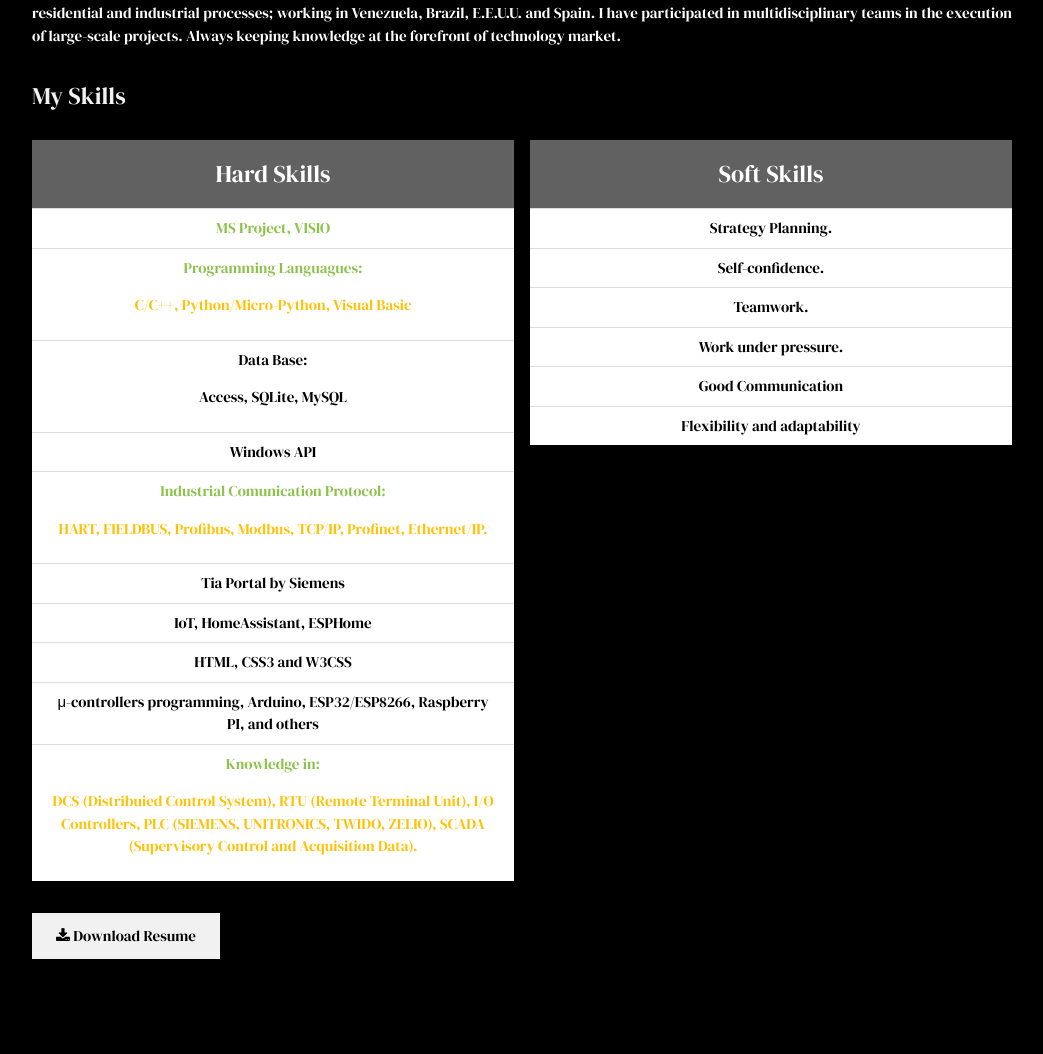
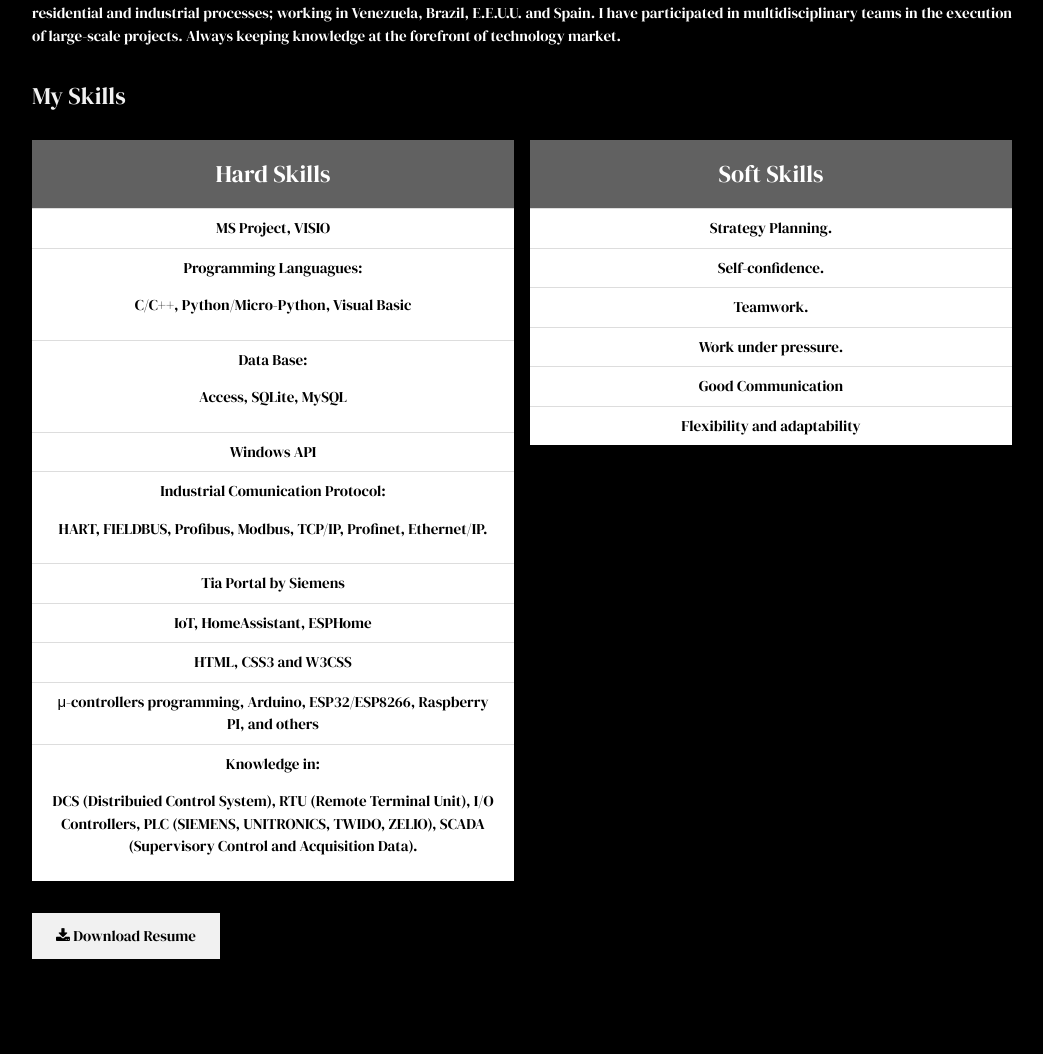
Before and after one commit to hildemaro1980/mysite_project, a Django app: template portfolio/templates/startpage.html in a window 1280 px wide. Shown: the part 814-1868 px from the top of the page, without its empty margins (178-1221 px from the left). Run offline with Django 4.2, Linux system fonts and the light colour scheme; the template is opened without the code that fills it: values that come from a table or form of the project are taken from there, others are empty; data comes from the database, SQL or seed files in the repository; parts of the project's set-up code (start-up, migrations or seed data) failed here and were passed over.

Commit message:
Update Table (Startpage

```diff
--- a/portfolio/templates/startpage.html
+++ b/portfolio/templates/startpage.html
@@ -49,7 +49,7 @@ body, h1,h2,h3,h4,h5,h6 {font-family: "DM Serif Display", sans-serif}
   <div class="w3-bar w3-black w3-opacity w3-hover-opacity-off w3-center w3-small">
     <a href="#" class="w3-bar-item w3-button" style="width:25% !important">{% trans "Home" %}</a>
     <a href="#about" class="w3-bar-item w3-button" style="width:25% !important">{%trans "About Me" %}</a>
-    <a href="#photos" class="w3-bar-item w3-button" style="width:25% !important">{% trans "My Projects"</a>
+    <a href="#photos" class="w3-bar-item w3-button" style="width:25% !important">{% trans "My Projects" %}</a>
     <a href="#contact" class="w3-bar-item w3-button" style="width:25% !important">{% trans "Contact Me" %}</a>
   </div>
 </div>
@@ -96,19 +96,19 @@ body, h1,h2,h3,h4,h5,h6 {font-family: "DM Serif Display", sans-serif}
       <div class="w3-half w3-margin-bottom">
         <ul class="w3-ul w3-white w3-center">
           <li class="w3-dark-grey w3-xlarge w3-padding-16">{% trans "Hard Skills" %}</li>
-          <li class="w3-padding w3-text-light-green">MS Project, VISIO</li>
-          <li class="w3-padding w3-text-light-green">{% trans "Programming Languagues:" %}<p class="w3-text-amber"> C/C++, Python/Micro-Python, Visual Basic </p> </li>
-          <li class="w3-padding">Data Base: <p>Access, SQLite, MySQL</p></li>
+          <li class="w3-padding">MS Project, VISIO</li>
+          <li class="w3-padding">{% trans "Programming Languagues:" %}<p > C/C++, Python/Micro-Python, Visual Basic </p> </li>
+          <li class="w3-padding">{% trans "Data Base:" %} <p>Access, SQLite, MySQL</p></li>
           <li class="w3-padding">Windows API</li>
-          <li class="w3-padding w3-text-light-green">Industrial Comunication Protocol:
-            <p class="w3-text-amber">HART, FIELDBUS, Profibus, Modbus, TCP/IP, Profinet, Ethernet/IP.</p>
+          <li class="w3-padding">Industrial Comunication Protocol:
+            <p>HART, FIELDBUS, Profibus, Modbus, TCP/IP, Profinet, Ethernet/IP.</p>
           <!--  <span class="w3-opacity">per month</span>-->
           </li>
           <li class="w3-padding">Tia Portal by Siemens</li>
           <li class="w3-padding">IoT, HomeAssistant, ESPHome</li>
           <li class="w3-padding">HTML, CSS3 and W3CSS</li>
           <li class="w3-padding">μ-controllers programming, Arduino, ESP32/ESP8266, Raspberry PI, and others</li>
-          <li class="w3-padding w3-text-light-green"> Knowledge in:<p class="w3-text-amber"> DCS (Distribuied Control System), RTU (Remote Terminal Unit),
+          <li class="w3-padding"> Knowledge in:<p> DCS (Distribuied Control System), RTU (Remote Terminal Unit),
             I/O Controllers, PLC (SIEMENS, UNITRONICS, TWIDO, ZELIO), SCADA (Supervisory Control and Acquisition
             Data). </p> </li>
         </ul>
```
